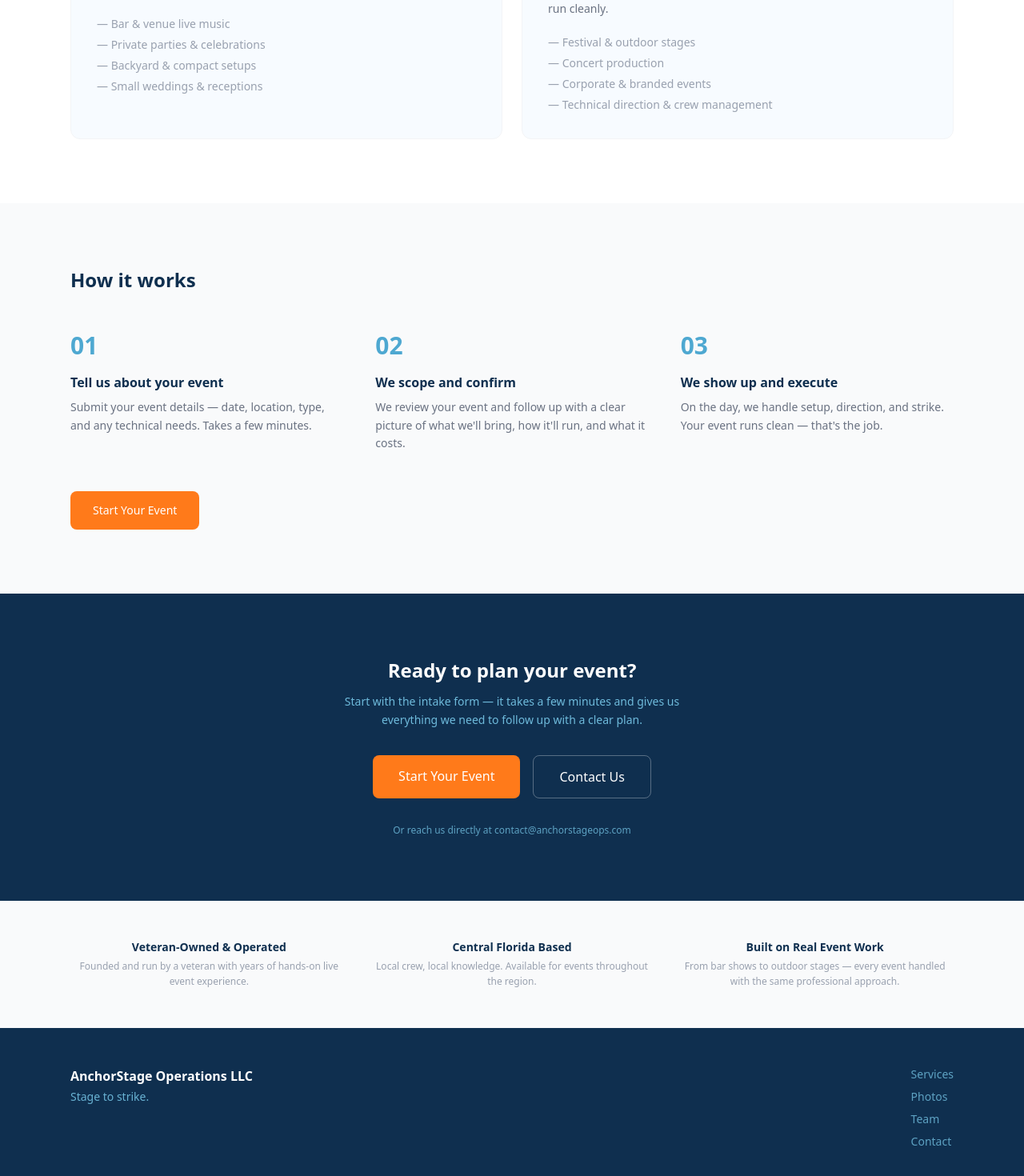
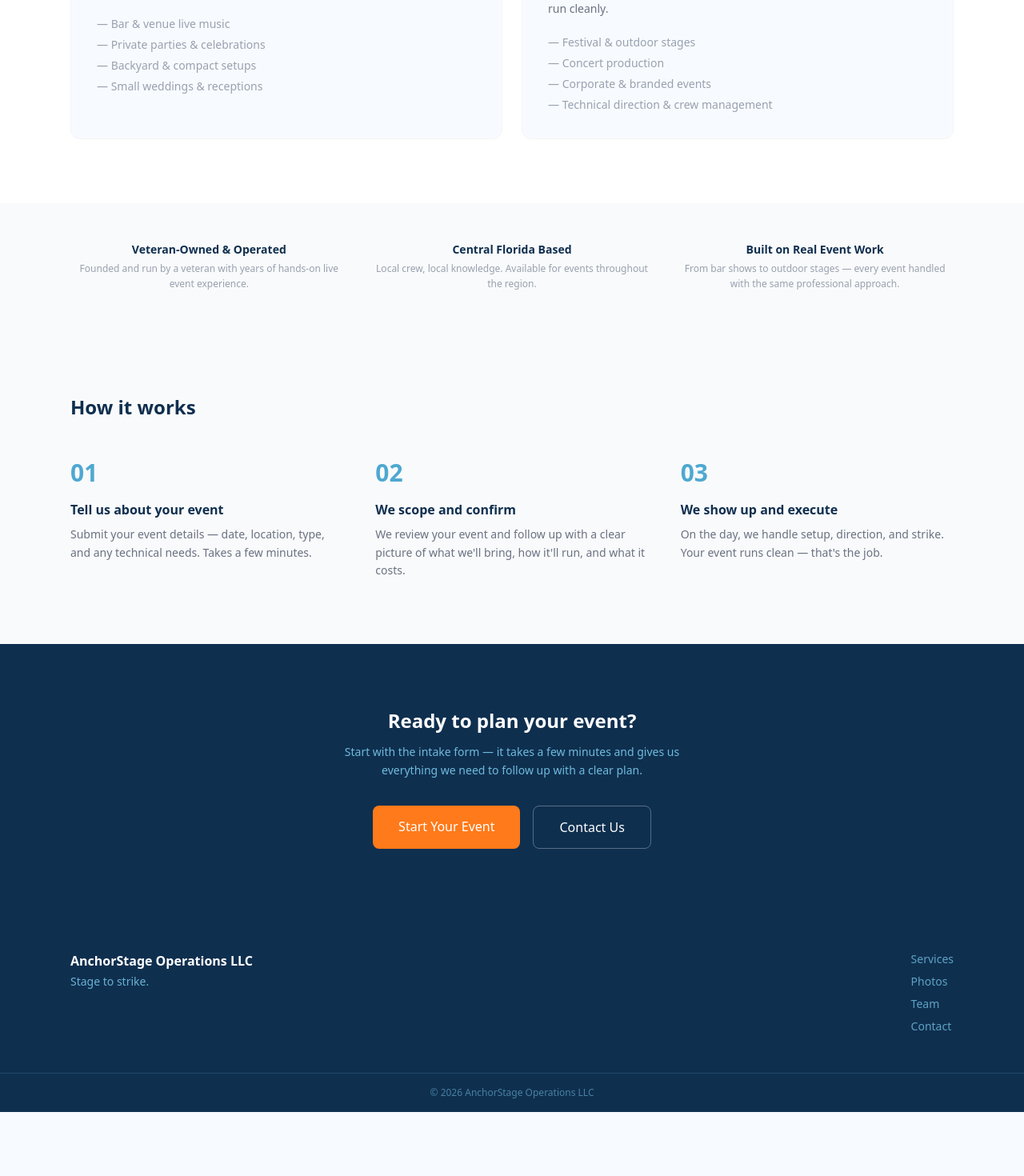
Before and after one commit to WilliamsC50/anchorstage-site, a Next.js app: page / in a window 1280 px wide. Shown: the part 1801-3271 px from the top of the page at 80% size. After the commit the page ends 3191 px from the top, so only its background shows below. Built offline with nearby package versions, Linux system fonts and the light colour scheme.

Commit message:
Add credibility strip section to highlight key company attributes

```diff
--- a/app/(site)/page.tsx
+++ b/app/(site)/page.tsx
@@ -176,6 +176,42 @@
         </div>
       </section>
 
+      {/* CREDIBILITY STRIP */}
+      <section className="bg-gray-50 py-12">
+        <div className="max-w-6xl mx-auto px-6">
+          <div className="grid grid-cols-1 sm:grid-cols-3 gap-8 text-center">
+
+            <div>
+              <p className="text-sm font-semibold mb-1" style={{ color: "var(--aso-navy)" }}>
+                Veteran-Owned &amp; Operated
+              </p>
+              <p className="text-xs text-gray-400 leading-relaxed">
+                Founded and run by a veteran with years of hands-on live event experience.
+              </p>
+            </div>
+
+            <div>
+              <p className="text-sm font-semibold mb-1" style={{ color: "var(--aso-navy)" }}>
+                Central Florida Based
+              </p>
+              <p className="text-xs text-gray-400 leading-relaxed">
+                Local crew, local knowledge. Available for events throughout the region.
+              </p>
+            </div>
+
+            <div>
+              <p className="text-sm font-semibold mb-1" style={{ color: "var(--aso-navy)" }}>
+                Built on Real Event Work
+              </p>
+              <p className="text-xs text-gray-400 leading-relaxed">
+                From bar shows to outdoor stages — every event handled with the same professional approach.
+              </p>
+            </div>
+
+          </div>
+        </div>
+      </section>
+
       {/* HOW IT WORKS */}
       <section className="py-20 bg-gray-50">
         <div className="max-w-6xl mx-auto px-6">
@@ -223,16 +259,6 @@
             ))}
           </div>
 
-          <div className="mt-12">
-            <a
-              href="https://intake.anchorstageops.com"
-              className="inline-block text-white px-7 py-3.5 rounded-lg text-sm font-medium transition hover:opacity-90"
-              style={{ backgroundColor: "var(--aso-orange)" }}
-            >
-              Start Your Event
-            </a>
-          </div>
-
         </div>
       </section>
 
@@ -254,7 +280,7 @@
             everything we need to follow up with a clear plan.
           </p>
 
-          <div className="flex flex-wrap justify-center gap-4 mb-8">
+          <div className="flex flex-wrap justify-center gap-4">
             <a
               href="https://intake.anchorstageops.com"
               className="inline-block text-white px-8 py-3.5 rounded-lg font-medium transition hover:opacity-90"
@@ -270,49 +296,6 @@
             </a>
           </div>
 
-          <p
-            className="text-xs"
-            style={{ color: "var(--aso-blue-light)", opacity: 0.70 }}
-          >
-            Or reach us directly at contact@anchorstageops.com
-          </p>
-
-        </div>
-      </section>
-
-      {/* CREDIBILITY STRIP */}
-      <section className="bg-gray-50 py-12">
-        <div className="max-w-6xl mx-auto px-6">
-          <div className="grid grid-cols-1 sm:grid-cols-3 gap-8 text-center">
-
-            <div>
-              <p className="text-sm font-semibold mb-1" style={{ color: "var(--aso-navy)" }}>
-                Veteran-Owned &amp; Operated
-              </p>
-              <p className="text-xs text-gray-400 leading-relaxed">
-                Founded and run by a veteran with years of hands-on live event experience.
-              </p>
-            </div>
-
-            <div>
-              <p className="text-sm font-semibold mb-1" style={{ color: "var(--aso-navy)" }}>
-                Central Florida Based
-              </p>
-              <p className="text-xs text-gray-400 leading-relaxed">
-                Local crew, local knowledge. Available for events throughout the region.
-              </p>
-            </div>
-
-            <div>
-              <p className="text-sm font-semibold mb-1" style={{ color: "var(--aso-navy)" }}>
-                Built on Real Event Work
-              </p>
-              <p className="text-xs text-gray-400 leading-relaxed">
-                From bar shows to outdoor stages — every event handled with the same professional approach.
-              </p>
-            </div>
-
-          </div>
         </div>
       </section>
 
```
